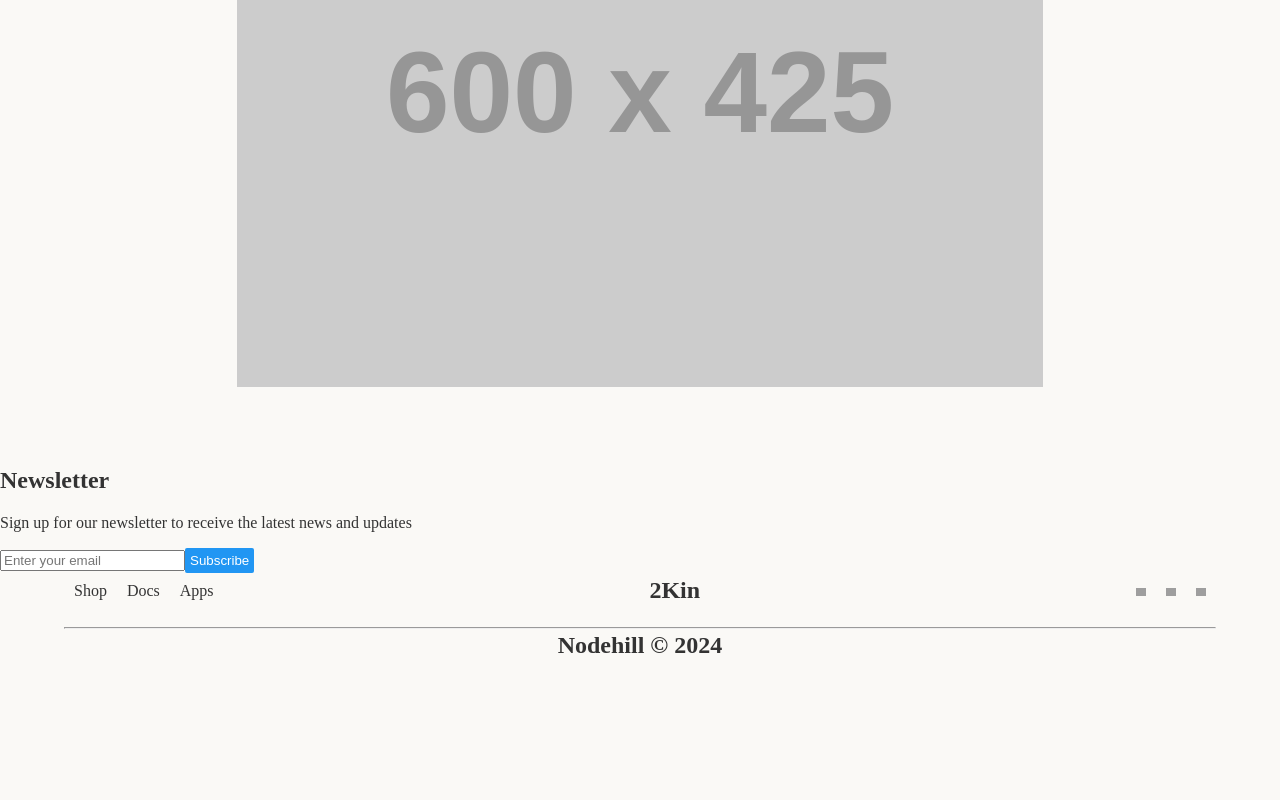
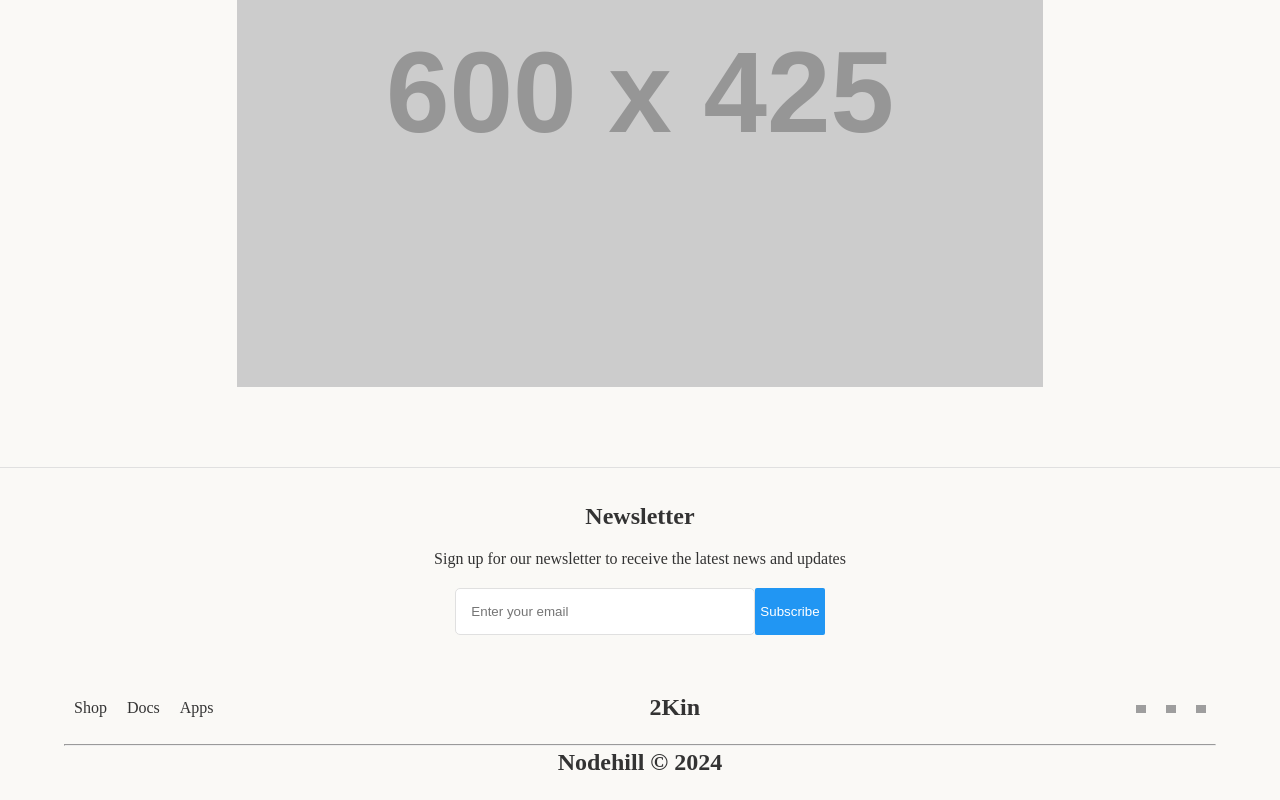
Before and after one commit to SirSicard/2KIN-Onboarding, a React (Vite) app in the folder client/: page / in a window 1280 px wide. Shown: the part 4273-5073 px from the top of the page. Before the commit the page ends 4956 px from the top, so only its background shows below. Built offline with nearby package versions, Linux system fonts and the light colour scheme; grey boxes are pictures that could not be loaded.

Commit message:
added styling for the newsletter section

```diff
--- a/client/src/components/NewsletterSection.jsx
+++ b/client/src/components/NewsletterSection.jsx
@@ -1,13 +1,15 @@
+import '../styles/newsletter.css';
+
 function NewsletterSection() {
     return (
-        <section>
-            <h2>Newsletter</h2>
-            <p>Sign up for our newsletter to receive the latest news and updates</p>
-            <form>
+        <div className='news-section'>
+            <h2 className='news-title'>Newsletter</h2>
+            <p className='news-paragraph'>Sign up for our newsletter to receive the latest news and updates</p>
+            <form className='news-form'>
                 <input type="email" id="email" name="email" placeholder="Enter your email"/>
                 <button type="submit">Subscribe</button>
             </form>
-        </section>
+        </div>
     )
 }
 
--- /dev/null
+++ b/client/src/styles/newsletter.css
@@ -0,0 +1,27 @@
+.news-section {
+    border-top: 1px solid #E0E0E0;
+    margin: 0 0 20px 0;
+    padding-top: 15px;
+    padding-bottom: 15px;
+}
+
+.news-title {
+    text-align: center;
+}
+
+.news-paragraph {
+    text-align: center;
+}
+
+.news-form {
+    display: flex;
+    justify-content: center;
+    margin: 20px 0;
+}
+
+.news-form input {
+    border: 1px solid #E0E0E0;
+    border-radius: 5px;
+    padding: 15px;
+    width: 300px;
+}
```
